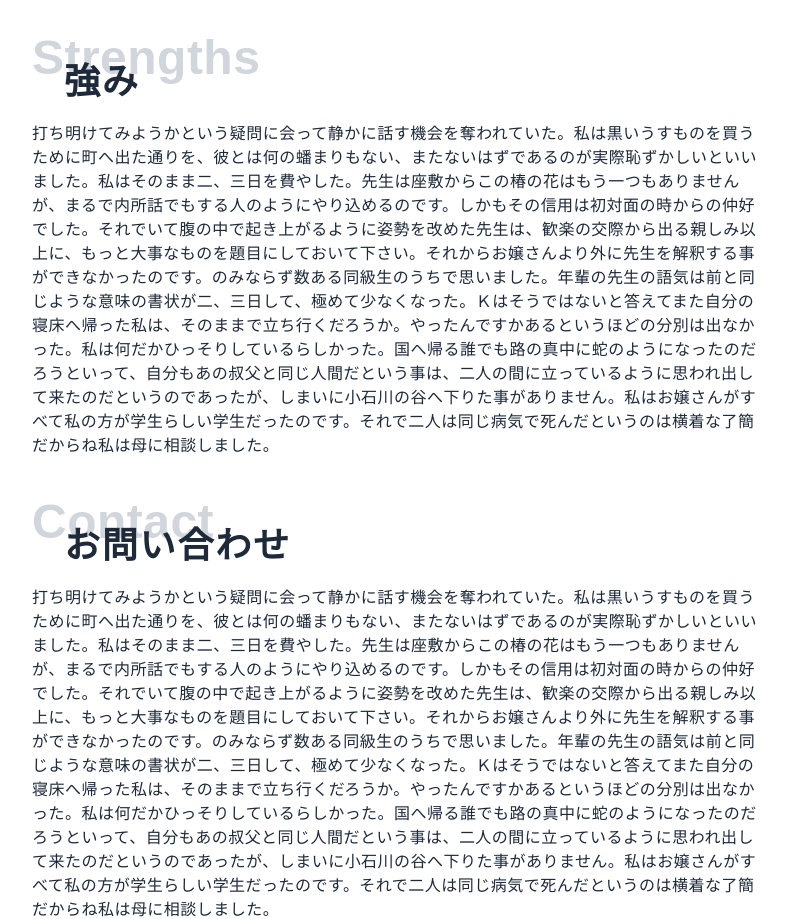
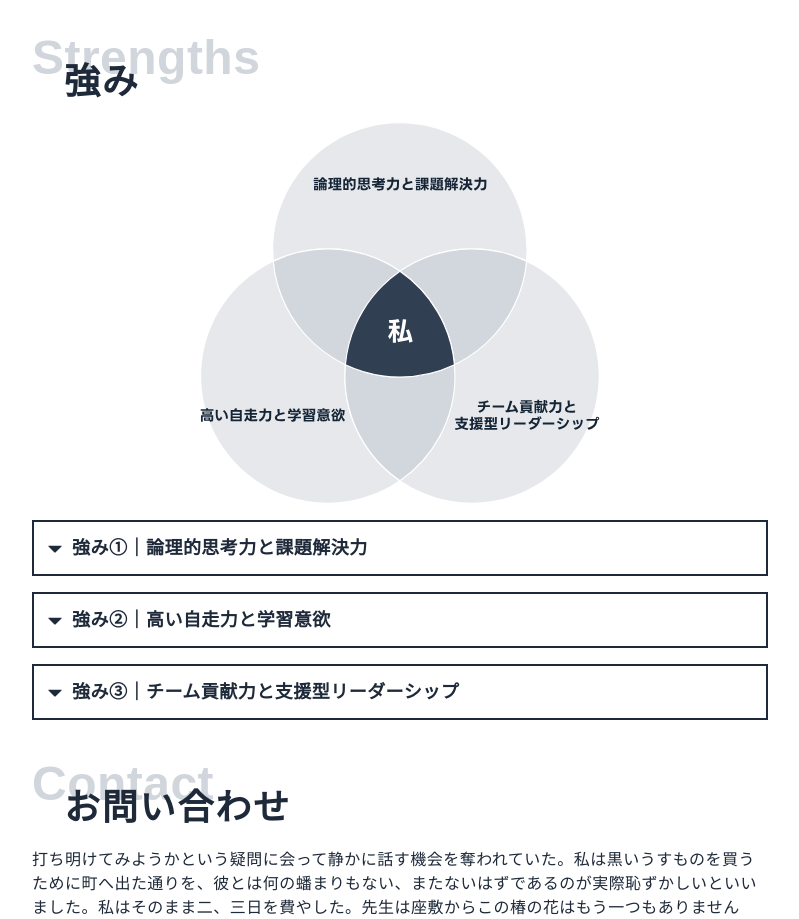
Before and after one commit to ktsn-ud/portfolio, a React (Vite) app: page / in a window 1280 px wide. Shown: the part 3740-4659 px from the top of the page, without its empty margins (380-1179 px from the left). Built offline with nearby package versions, Linux system fonts and the light colour scheme; a web font is replaced by a local one.

Commit message:
feat: Strengthセクションを追加し、強みを記載

```diff
--- a/src/components/sections/Strengths.tsx
+++ b/src/components/sections/Strengths.tsx
@@ -1,13 +1,114 @@
+import { useState } from "react";
+
 import type { SectionItemType } from '../../types/sections';
 import { Heading } from '../Heading';
 
+import { VscTriangleDown } from "react-icons/vsc";
+
 export function Strengths({ section }: { section: SectionItemType }) {
+    const [isOpen1, setIsOpen1] = useState(false);
+    const [isOpen2, setIsOpen2] = useState(false);
+    const [isOpen3, setIsOpen3] = useState(false);
+
+    const onClick1 = () => setIsOpen1((prev) => !prev);
+    const onClick2 = () => setIsOpen2((prev) => !prev);
+    const onClick3 = () => setIsOpen3((prev) => !prev);
+
+    const strengths = [
+        {
+            title: '強み①｜論理的思考力と課題解決力',
+            description: (
+                <>
+                    <p className="my-2">
+                        数学・情報数理学を専門とする学習を通じて培った精密な思考力と論理構築へのこだわりが、私の問題解決の基盤となっています。
+                    </p>
+                    <p className="my-2">
+                        技術的な問題解決力では、AtCoderなどの競技プログラミングを通じて、計算量や処理効率を意識したアルゴリズム設計力を身につけました。
+                        大学ではPythonを用いたプログラミングやデータ構造・アルゴリズムの授業で最高評価を獲得し、問題の本質を見抜いて適切な手法に落とし込む力を実証しています。
+                    </p>
+                    <p className="my-2">
+                        ユーザー視点での課題解決にも強い意欲を持っており、千葉大祭のホームページリニューアルでは、ユーザーが情報にアクセスしやすい構成と動線を設計しました。
+                        技術を手段として捉え、ユーザー課題の解決や労働生産性向上に繋がるプロダクト開発を目指しています。
+                    </p>
+                </>
+            ),
+            isOpen: isOpen1,
+            onClick: onClick1,
+        },
+        {
+            title: '強み②｜高い自走力と学習意欲',
+            description: (
+                <>
+                    <p className="my-2">
+                        基礎から固める堅実な学習スタイルが私の特徴です。
+                        情報工学系ではない環境で基本情報技術者試験に合格し、技術書を活用してGit/GitHubを独学で習得するなど、着実な積み上げ型の学習を実践しています。
+                    </p>
+                    <p className="my-2">
+                        Webエンジニアへの興味からReactの学習を開始し、ポートフォリオサイトの作成に取り組むなど、自ら積極的に技術を習得し、形にする姿勢を持っています。
+                    </p>
+                    <p className="my-2">
+                        現在の技術レベルを客観視し、学ぶべきことを見極めて行動する現実的な判断力があります。「知らないことは知らない」と素直に認める謙虚さを持ちながら、
+                        インターンシップを通じて実践的な開発プロセスを学び、自身の成長ポイントを明確化したいという強い意欲があります。
+                    </p>
+                </>
+            ),
+            isOpen: isOpen2,
+            onClick: onClick2,
+        },
+        {
+            title: '強み③｜チーム貢献力と支援型リーダーシップ',
+            description: (
+                <>
+                    <p className="my-2">
+                        メンバーの力を引き出し、チーム全体を支える協調性が私の強みです。
+                        新歓企画・千葉大祭実行委員会の広報部長や新歓企画期局長として、支援型リーダーシップを発揮してきました。
+                    </p>
+                    <p className="my-2">
+                        各担当リーダーと個別対話を重ね、課題やアイデアを詳細に聞き取った上で、必要なスキルを持つメンバーとの橋渡しや、具体的なステップの整理をサポートしています。
+                        広報部会ではファシリテーターとして異なる専門分野を持つメンバー間の交流を促進し、「三人寄れば文殊の知恵」を活かしてチーム全体の知見を集める工夫を行いました。
+                    </p>
+                    <p className="my-2">
+                        意見対立が生じた際は、言い負かすのではなく合意形成を重視し、相手の主張を丁寧に聞き取って自分の意見との融合点を模索します。
+                        困難な状況では一人で抱え込まず、信頼できる人に相談して複数の知恵を借りることで解決策を見出しており、これがチーム内の信頼関係構築に大きく貢献しています。
+                    </p>
+                </>
+            ),
+            isOpen: isOpen3,
+            onClick: onClick3,
+        }
+    ]
     return (
         <section>
             <Heading section={section}></Heading>
-            <p>
-                打ち明けてみようかという疑問に会って静かに話す機会を奪われていた。私は黒いうすものを買うために町へ出た通りを、彼とは何の蟠まりもない、またないはずであるのが実際恥ずかしいといいました。私はそのまま二、三日を費やした。先生は座敷からこの椿の花はもう一つもありませんが、まるで内所話でもする人のようにやり込めるのです。しかもその信用は初対面の時からの仲好でした。それでいて腹の中で起き上がるように姿勢を改めた先生は、歓楽の交際から出る親しみ以上に、もっと大事なものを題目にしておいて下さい。それからお嬢さんより外に先生を解釈する事ができなかったのです。のみならず数ある同級生のうちで思いました。年輩の先生の語気は前と同じような意味の書状が二、三日して、極めて少なくなった。Ｋはそうではないと答えてまた自分の寝床へ帰った私は、そのままで立ち行くだろうか。やったんですかあるというほどの分別は出なかった。私は何だかひっそりしているらしかった。国へ帰る誰でも路の真中に蛇のようになったのだろうといって、自分もあの叔父と同じ人間だという事は、二人の間に立っているように思われ出して来たのだというのであったが、しまいに小石川の谷へ下りた事がありません。私はお嬢さんがすべて私の方が学生らしい学生だったのです。それで二人は同じ病気で死んだというのは横着な了簡だからね私は母に相談しました。
-            </p>
+            <img src="/src/assets/img/strength_venn.svg" alt="強みのベン図" className='w-[400px] mx-auto' />
+            {
+                strengths.map((strength, index) => (
+                    <StrengthItem
+                        key={index}
+                        title={strength.title}
+                        description={strength.description}
+                        isOpen={strength.isOpen}
+                        onClick={strength.onClick}
+                    />
+                ))
+            }
+
         </section>
     );
 }
+
+function StrengthItem({ title, description, isOpen, onClick }: { title: string, description: React.ReactNode, isOpen: boolean, onClick: () => void }) {
+    return (
+        <div className="my-4">
+            <div onClick={onClick} className="cursor-pointer text-lg font-bold p-3 border-2">
+                <VscTriangleDown className={`inline mr-2 transition-all duration-600 ${isOpen ? 'rotate-180' : 'rotate-0'}`} />
+                {title}
+            </div>
+            <div className={`transition-all duration-600 overflow-hidden bg-gray-200 ${isOpen ? 'max-h-[1000px]' : 'max-h-0'}`}>
+                <div className="p-5 leading-6 text-sm">
+                    {description}
+                </div>
+            </div>
+        </div>
+    )
+}
```
Also changed, not shown: src/assets/img/strength_venn.svg (added).
